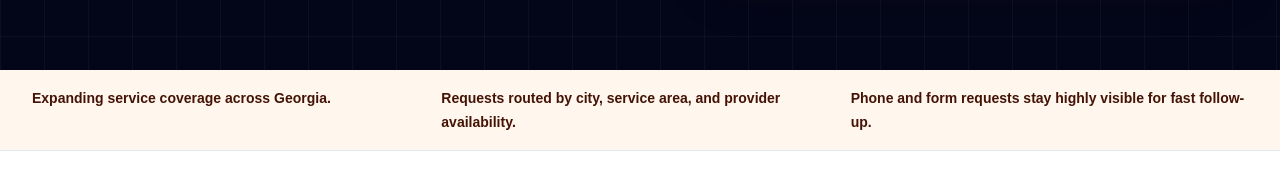
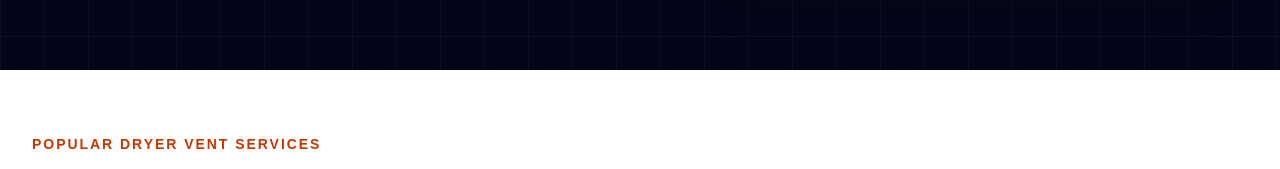
Before and after one commit to RAD786/ga-dryer-vent-pros, a Next.js app: page / in a window 1280 px wide. Shown: the part 625-794 px from the top of the page. Built offline with nearby package versions, Linux system fonts and the light colour scheme; no server answers.

Commit message:
Removed home page banner below hero

```diff
--- a/app/page.tsx
+++ b/app/page.tsx
@@ -143,14 +143,6 @@ export default function HomePage() {
               className="h-auto w-full rounded-md"
             />
           </HeroReveal>
-        </div>
-      </section>
-
-      <section className="border-b border-slate-200 bg-orange-50 py-4">
-        <div className="container grid gap-3 text-sm font-semibold leading-6 text-orange-950 md:grid-cols-3">
-          <p>Expanding service coverage across Georgia.</p>
-          <p>Requests routed by city, service area, and provider availability.</p>
-          <p>Phone and form requests stay highly visible for fast follow-up.</p>
         </div>
       </section>
 
```
